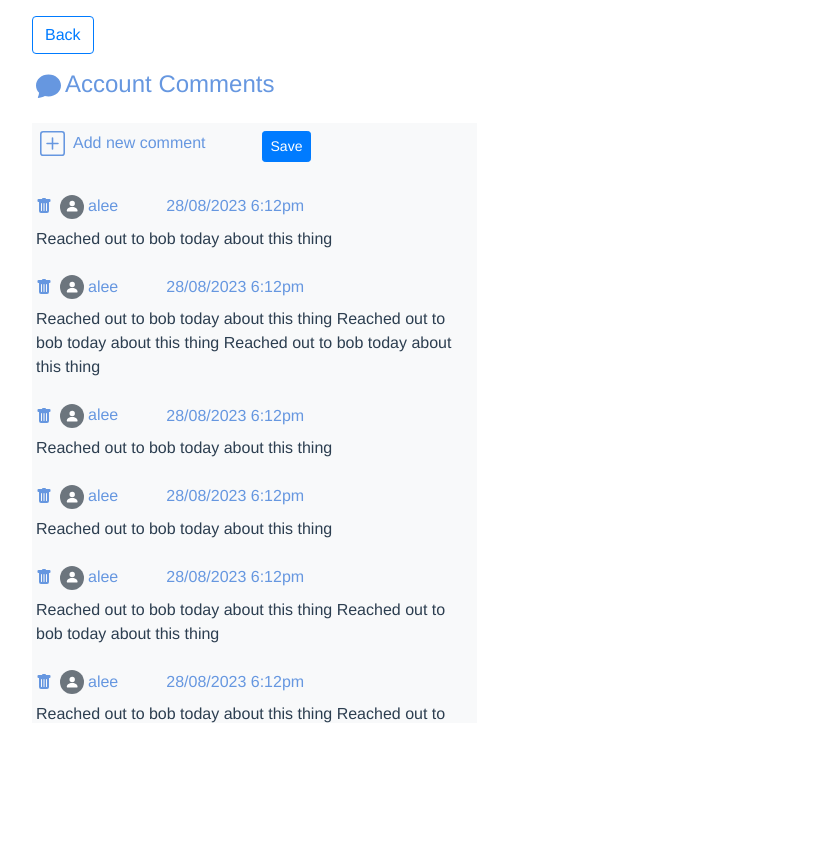
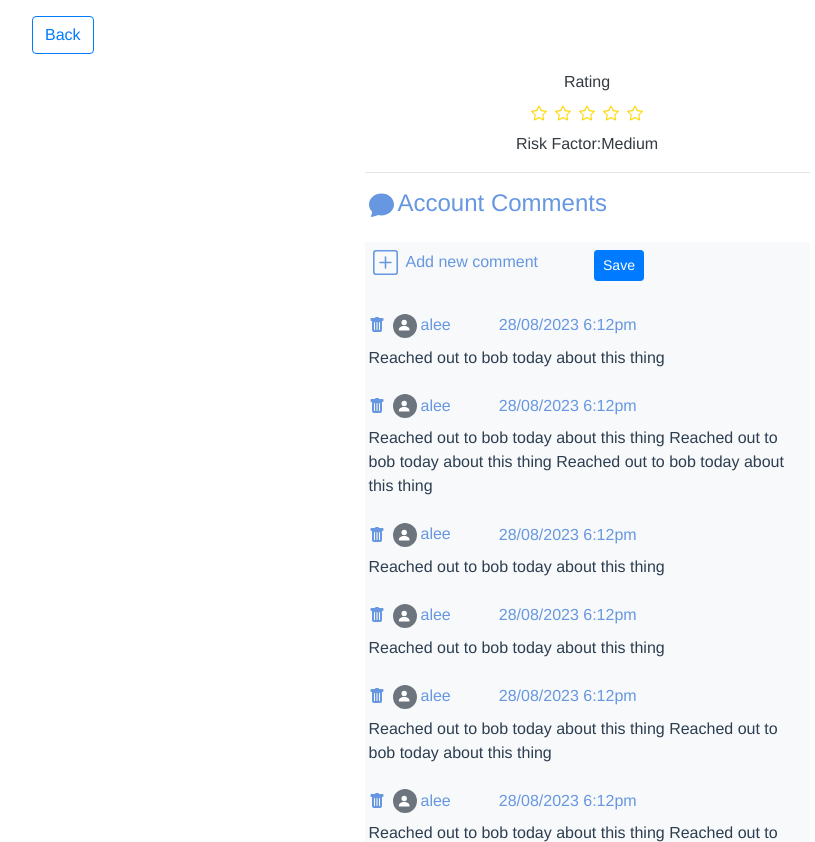
Before and after one commit to AliMughal24/vue-boilerplate-bootstrap, a Vue app: page /Component in a window 1280 px wide. Shown: the whole page, without its empty margins (53-868 px from the left). Before the commit the page ends 800 px from the top, so only its background shows below. Built offline with nearby package versions, Linux system fonts and the light colour scheme.

Commit message:
page 2 fixes

```diff
--- a/src/views/Component.vue
+++ b/src/views/Component.vue
@@ -6,8 +6,13 @@
           >Back</b-button
         >
       </div>
-      <b-row>
+      <b-row class="justify-content-center">
         <b-col sm="8" md="6" lg="5">
+          <p class="text-dark mb-0">Rating</p>
+          <b-form-rating id="rating-inline reviews" inline></b-form-rating>
+          <p class="text-dark">Risk Factor:Medium</p>
+
+          <hr />
           <h4
             class="text-left text-dark mb-4"
             v-if="$route.path !== '/Component'"
@@ -136,8 +141,4 @@ export default {
   height: 600px;
   overflow: auto;
 }
-::-webkit-scrollbar-thumb {
-  background: red;
-  border-radius: 10px;
-}
 </style>
```
